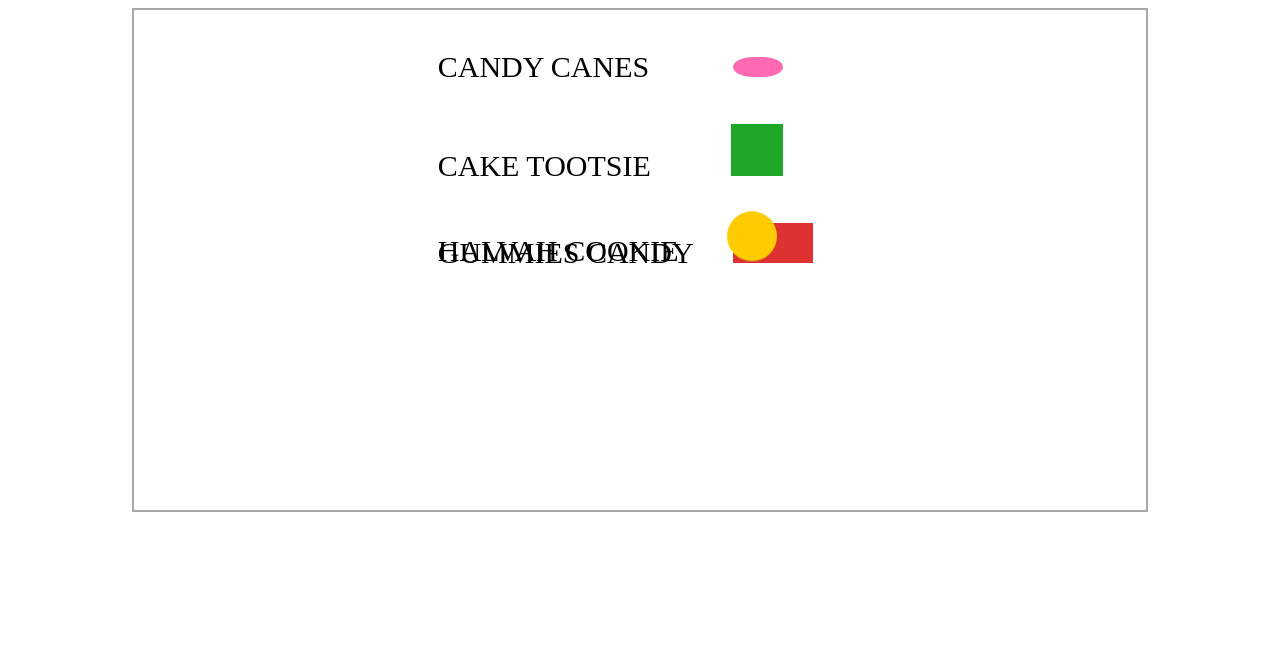
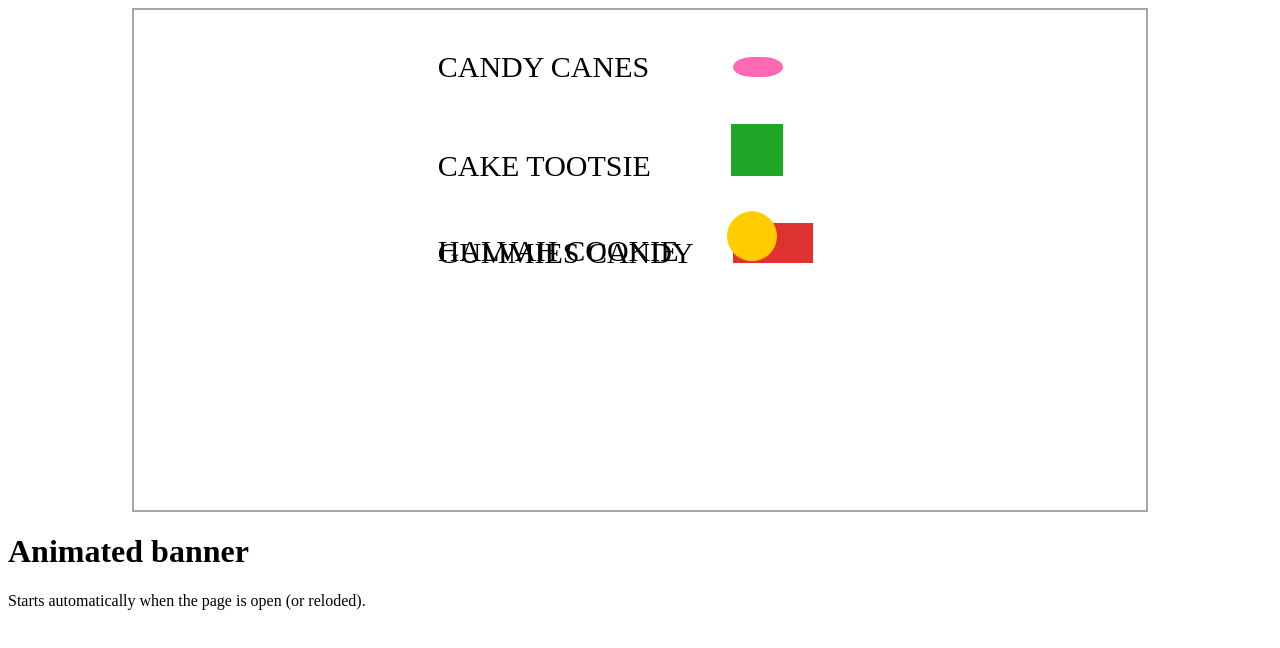
Before and after one commit to mpreus/workshop_animated_banner, a plain HTML site: page index.html in a window 1280 px wide. Drawn offline with Linux system fonts and the light colour scheme.

Commit message:
Update index.html
Adds title element

```diff
--- a/index.html
+++ b/index.html
@@ -34,7 +34,13 @@
             <div class="chocolate">CHOCOLATE BAR</div>
             <div class="cheese">DANISH CHEESECAKE</div>
         </div>
+    </div>
+    <div class="text-added">
+        <h1>Animated banner</h1>
+        <p>
+            Starts automatically when the page is open (or reloded).
+        </p>
+    </div>
 
-    </div>
 </body>
 </html>
```
